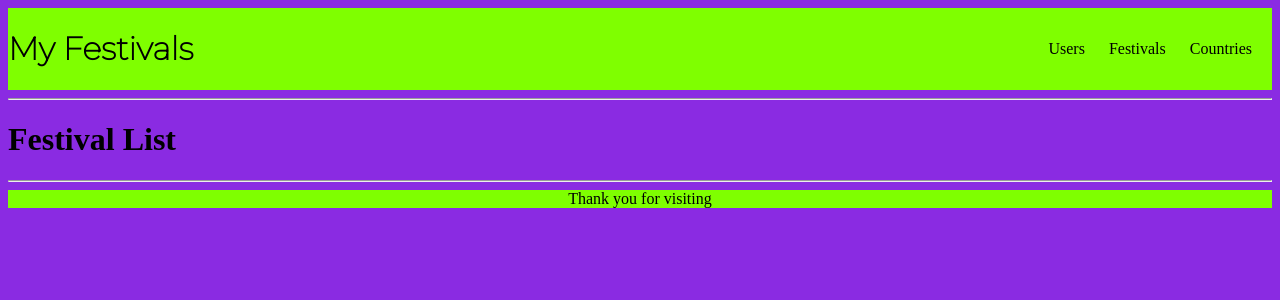
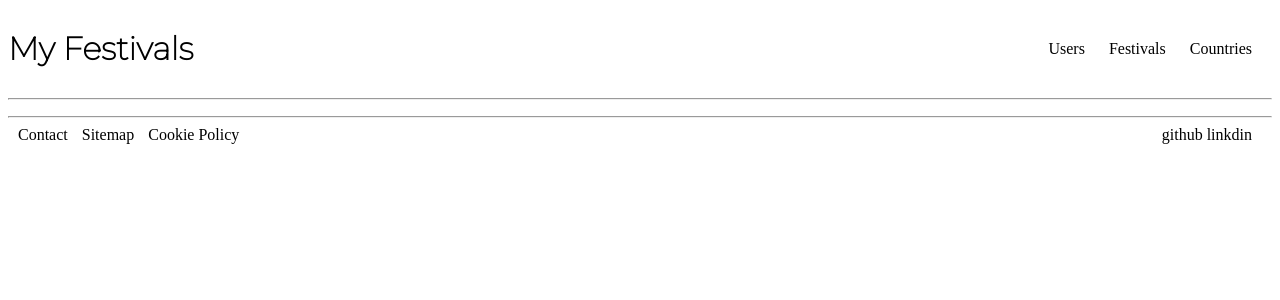
Before and after one commit to MarkTheSharky/week_5_solo_project_Festival_App, a Flask app: page /festivals in a window 1280 px wide. Shown: the top 300 px of the page. Run offline with Flask 2, Linux system fonts and the light colour scheme; data that the repository does not hold is empty; some libraries are stand-ins or nearby versions.

Commit message:
Improvements to footer

```diff
--- /dev/null
+++ b/static/css/festivals.css
@@ -0,0 +1,24 @@
+.festival_flexbox {
+    display: flex;
+    flex-flow: row wrap;
+    justify-content: center;
+    font-family: 'Montserrat', sans-serif;
+}
+
+.festivals {
+    height: 250px;
+    width: 150px;
+    margin: 5px;
+}
+
+.poster_image {
+    width: 150px;
+}
+
+p {
+    margin: 0;
+}
+
+.festival_name {
+    font-weight: bolder;
+}
--- a/static/css/style.css
+++ b/static/css/style.css
@@ -1,11 +1,11 @@
 body {
-    background-color: blueviolet;
+    /* background-color: blueviolet; */
     display: grid;
     grid-template-rows: auto auto auto;
 }
 
 header {
-    background-color: chartreuse;
+    /* background-color: chartreuse; */
     display: grid;
     grid-template-columns: 1fr 1fr;
     align-items: center;
@@ -31,10 +31,17 @@ header {
 }
 
 footer {
-    background-color: chartreuse;
+    display: grid;
+    grid-template-columns: 1fr 1fr;
 }
 
 .footer_text {
     margin: 0;
-    text-align: center;
+    display: inline;
+    padding-left: 10px;
 }
+
+.footer_social_links {
+    text-align: right;
+    padding-right: 20px;
+}
--- a/templates/base.html
+++ b/templates/base.html
@@ -9,6 +9,7 @@
     <link href="https://fonts.googleapis.com/css2?family=Montserrat:wght@100&display=swap" rel="stylesheet">
     <link rel="stylesheet" href="{{ url_for('static', filename='css/style.css') }}">
     <link rel="stylesheet" href="{{ url_for('static', filename='css/countries.css') }}">
+    <link rel="stylesheet" href="{{ url_for('static', filename='css/festivals.css') }}">
     <title>{{ title }}</title>
 </head>
 <body>
@@ -31,7 +32,14 @@
         <hr>
     </main>
     <footer>
-        <p class="footer_text">Thank you for visiting</p>
+        <span>
+            <p class="footer_text" id="footer_contact">Contact</p>
+            <p class="footer_text" id="footer_sitemap">Sitemap</p>
+            <p class="footer_text" id="footer_cookie">Cookie Policy</p>
+        </span>
+        <span>
+            <p class="footer_social_links">github linkdin</p>
+        </span>
     </footer>
 
 </body>
--- a/templates/festivals/all_festivals.html
+++ b/templates/festivals/all_festivals.html
@@ -2,12 +2,13 @@
 
 {% block content %}
 
-<div>
-    <h1>Festival List</h1>
+<div class="festival_flexbox">
     {% for festival in festivals %}
-        <p>{{festival.name}}</p>
+    <div class="festivals">
+        <img class="poster_image" src="static/images/tinthepark_2008.jpeg" alt="TITP 2008 Line-up"><br>
+        <p class="festival_name">{{festival.name}}</p>
         <p>{{festival.country.name}}</p>
-        <hr>
+    </div>
     {% endfor %}
 </div>
 
```
